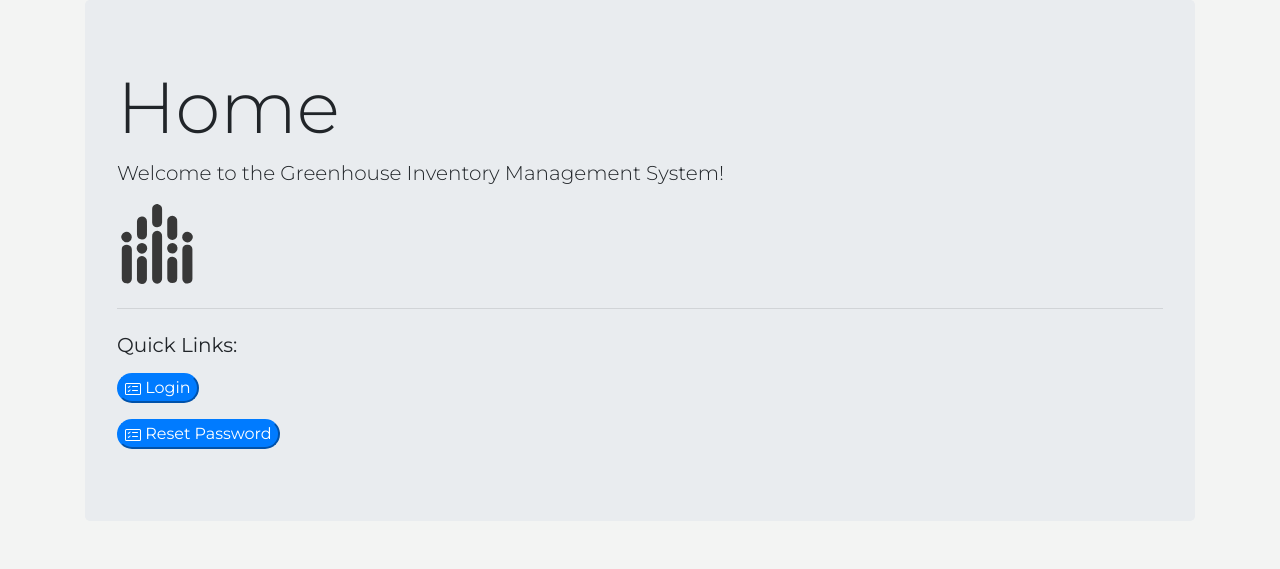
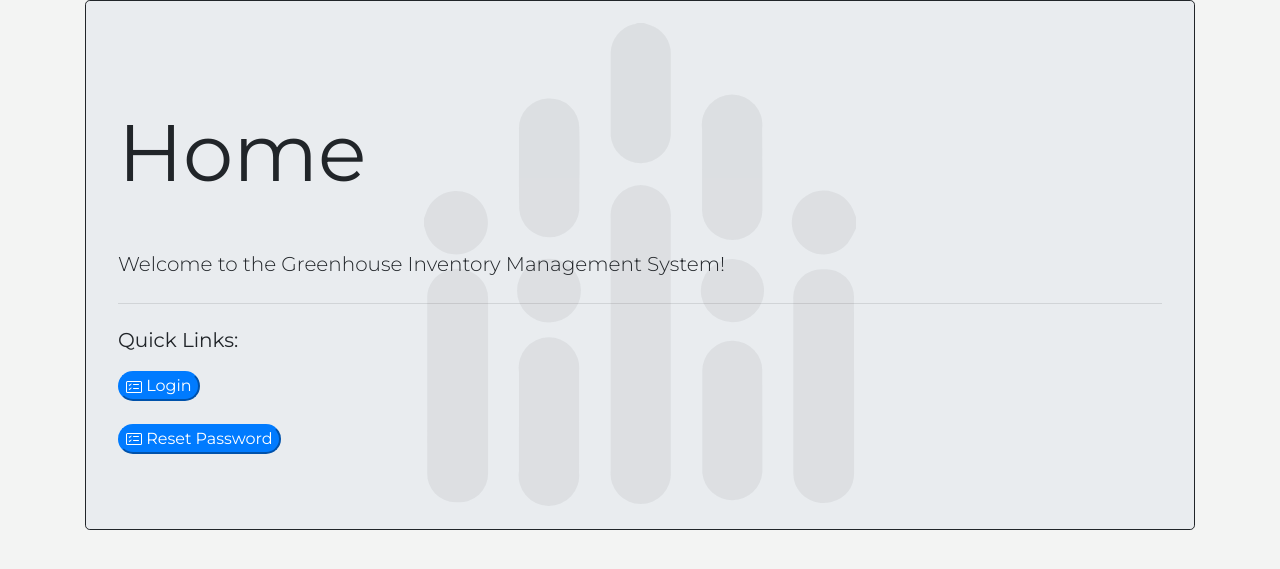
Before and after one commit to emoose1/Greenhouse_IMS, a Django app: page / in a window 1280 px wide. Shown: the part 77-646 px from the top of the page. Run offline with Django 3.2, Linux system fonts and the light colour scheme; some libraries are stand-ins or nearby versions.

Commit message:
more UI updates

```diff
--- a/static/css/style.css
+++ b/static/css/style.css
@@ -78,8 +83,16 @@ div.checking-buttons button div.button-icons {
   }
 }
 
-div.list-group button {
-  margin: .5em 0;
+#myItemListHeading p {
+  font-weight: 700;
+}
+
+div.list-group {
+  width: max-content;
+}
+
+div.list-group a {
+  margin: .7em 0;
 }
 
 div.modal-body {
@@ -90,8 +103,15 @@ forms button {
   text-align: left;
 }
 
-div.jumbotron div.landing-page-icon img {
-  align: right;
-  width: 5em;
-  height: 5em;
+div.jumbotron {
+  border: .075em solid;
+  background-image: url("../imgs/opaque.svg");
+  background-position: center;
+  background-size: 27em;
+  background-repeat: no-repeat;
 }
+
+div.jumbotron div.jumbotron-home-header h1.home-heading {
+  font-size: 5em;
+  padding: .5em 0;
+}
--- a/templates/base.html
+++ b/templates/base.html
@@ -139,12 +139,10 @@
     </nav>
   </header>
   <body>
-    <div class="container-lg">
-
+    <div class="container-xl">
         {% block content %}
 
         {% endblock %}
-
     </div>
   </body>
 </html>
--- a/templates/ims/home.html
+++ b/templates/ims/home.html
@@ -3,13 +3,11 @@
 {% block title %}Home{% endblock %}
 {% block content %}
     <div class="jumbotron">
-
-        <h1 class="display-3">Home</h1>
-
+        <div class="gh-background">
+            <div class="jumbotron-home-header">
+                <h1 class="home-heading">Home</h1>
+            </div>
             <p class="lead">Welcome to the Greenhouse Inventory Management System!</p>
-        <div class="landing-page-icon">
-            <img class="landing-page-img" src="{% static "imgs/logo-black.svg" %}"  alt="Greenhouse Logo">
-        </div>
             <hr class="my-4">
             <h5>Quick Links:</h5>
 
@@ -66,6 +64,6 @@
                 {% endif %}
 
             </div>
-
+        </div>
   </div>
 {% endblock %}
--- a/templates/ims/myitems.html
+++ b/templates/ims/myitems.html
@@ -2,7 +2,7 @@
 {% block title %}My Items{% endblock %}
 {% block content %}
     <div class="section">
-        <h4>Current Items Checked Out By: <br>{{ user.first_name }} {{ user.last_name }}</h4>
+        <h4>Current Items Checked Out By: <br><span class="bold-font">{{ user.first_name }} {{ user.last_name }}</span></h4>
     </div>
     <div class="accordion " id="myItemListAccordion">
         {% if my_item_list %}
@@ -12,7 +12,7 @@
                         <p class="mb-0">
                             {{ item.item_name }}
                         </p>
-                            <button class="btn-outline-primary rounded-pill float-right" type="button" data-toggle="collapse" data-target="#detailCollapse{{item.id}}" aria-expanded="true" aria-controls="collapseOne">
+                            <button class="btn-secondary rounded-pill float-right" type="button" data-toggle="collapse" data-target="#detailCollapse{{item.id}}" aria-expanded="true" aria-controls="collapseOne">
                                 <svg class="bi bi-chevron-down" width="1em" height="1em" viewBox="0 0 16 16" fill="currentColor" xmlns="http://www.w3.org/2000/svg">
                                     <path fill-rule="evenodd" d="M1.646 4.646a.5.5 0 01.708 0L8 10.293l5.646-5.647a.5.5 0 01.708.708l-6 6a.5.5 0 01-.708 0l-6-6a.5.5 0 010-.708z" clip-rule="evenodd"/>
                                 </svg>
```
Also changed, not shown: other parts of static/css/style.css (+8 -3 lines), static/sass/style.sass (+25 -17 lines), templates/ims/inventory.html (+12 -10 lines), static/imgs/logo.png (deleted), static/imgs/opaque.svg (added), 3 other files. Lines whose indentation alone changed are shown as unchanged.
